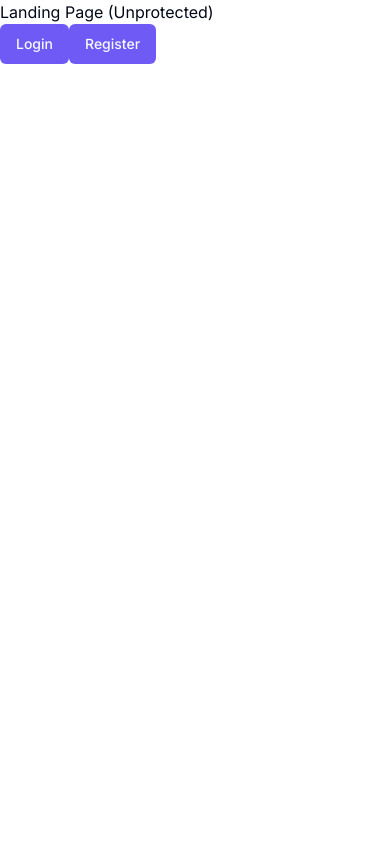
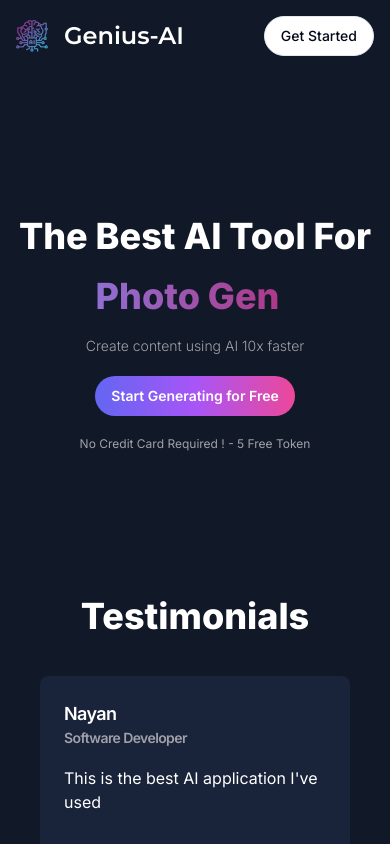
Before and after one commit to GM-Frost/Genius-AI-SaaS, a Next.js app: page / in a window 390 px wide. Built offline with nearby package versions, Linux system fonts and the light colour scheme; no server answers.

Commit message:
LandingPage init

```diff
--- /dev/null
+++ b/app/(landing)/layout.tsx
@@ -0,0 +1,9 @@
+const LandingLayout = ({ children }: { children: React.ReactNode }) => {
+  return (
+    <main className="h-full bg-[#111827] overflow-auto">
+      <div className="mx-auto max-w-screen-xl h-full w-full">{children}</div>
+    </main>
+  );
+};
+
+export default LandingLayout;
--- a/app/(landing)/page.tsx
+++ b/app/(landing)/page.tsx
@@ -1,19 +1,13 @@
-import { Button } from "@/components/ui/button";
-import Link from "next/link";
-import React from "react";
+import LandingContent from "@/components/LandingContent";
+import LandingHero from "@/components/LandingHero";
+import LandingNavbar from "@/components/LandingNavbar";
 
 const LandingPage = () => {
   return (
-    <div>
-      Landing Page (Unprotected)
-      <div>
-        <Link href="sign-in">
-          <Button>Login</Button>
-        </Link>
-        <Link href="sign-in">
-          <Button>Register</Button>
-        </Link>
-      </div>
+    <div className="h-full">
+      <LandingNavbar />
+      <LandingHero />
+      <LandingContent />
     </div>
   );
 };
--- /dev/null
+++ b/components/LandingContent.tsx
@@ -0,0 +1,54 @@
+import React from "react";
+import { Card, CardContent, CardHeader, CardTitle } from "./ui/card";
+
+const testimonials = [
+  {
+    name: "Nayan",
+    avatar: "A",
+    title: "Software Developer",
+    description: "This is the best AI application I've used",
+  },
+  {
+    name: "Yash",
+    avatar: "Y",
+    title: "Front End Developer",
+    description: "This is much smoother than other AI",
+  },
+  {
+    name: "Ujjwal",
+    avatar: "U",
+    title: "Engineer",
+    description: "I can finally get free AI images",
+  },
+];
+const LandingContent = () => {
+  return (
+    <div className="px-10 pb-20">
+      <h2 className="text-center text-4xl text-white font-extrabold mb-10">
+        Testimonials
+      </h2>
+      <div className="grid grid-cols-1 sm:grid-cols-2 md:grid-cols-3 lg:grid-cols-4 gap-4">
+        {testimonials.map((item) => (
+          <Card
+            key={item.description}
+            className="bg-[#192339] border-none text-white"
+          >
+            <CardHeader>
+              <CardTitle className="flex items-center gap-x-2">
+                <div>
+                  <p className="text-lg">{item.name}</p>
+                  <p className="text-zinc-400 text-sm">{item.title}</p>
+                </div>
+              </CardTitle>
+              <CardContent className="pt-3 px-0">
+                {item.description}
+              </CardContent>
+            </CardHeader>
+          </Card>
+        ))}
+      </div>
+    </div>
+  );
+};
+
+export default LandingContent;
--- /dev/null
+++ b/components/LandingHero.tsx
@@ -0,0 +1,46 @@
+"use client";
+import { useAuth } from "@clerk/nextjs";
+import Link from "next/link";
+import TypewriterComponent from "typewriter-effect";
+import { Button } from "@/components/ui/button";
+
+const optionsArray = [
+  "Chatbot.",
+  "Photo Generation",
+  "Music Generation",
+  "Code Generation",
+  "Video Generation",
+];
+const LandingHero = () => {
+  const { isSignedIn } = useAuth();
+  return (
+    <div className="text-white font-bold py-36 text-center space-y-5">
+      <div className="text-4xl sm:text-5xl md:text-6xl lg:text-7xl space-y-5 font-extrabold">
+        <h1>The Best AI Tool For</h1>
+        <div className="text-transparent bg-clip-text bg-gradient-to-r from-indigo-400 to-pink-700">
+          <TypewriterComponent
+            options={{ strings: optionsArray, autoStart: true, loop: true }}
+          />
+        </div>
+      </div>
+      <div className="text-sm md:text-xl font-light text-zinc-400">
+        Create content using AI 10x faster
+      </div>
+      <div>
+        <Link href={isSignedIn ? "/dashboard" : "/sign-up"}>
+          <Button
+            variant="premium"
+            className="md:text-lg p-4 md:p-6 rounded-full font-semibold"
+          >
+            Start Generating for Free
+          </Button>
+        </Link>
+      </div>
+      <div className="text-zinc-400 text-xs md:text-sm font-normal">
+        No Credit Card Required ! - 5 Free Token
+      </div>
+    </div>
+  );
+};
+
+export default LandingHero;
--- /dev/null
+++ b/components/LandingNavbar.tsx
@@ -0,0 +1,39 @@
+"use client";
+
+import { Montserrat } from "next/font/google";
+import Image from "next/image";
+import Link from "next/link";
+import { useAuth } from "@clerk/nextjs";
+
+import { cn } from "@/lib/utils";
+import { Button } from "@/components/ui/button";
+
+const font = Montserrat({
+  weight: "600",
+  subsets: ["latin"],
+});
+const LandingNavbar = () => {
+  const { isSignedIn } = useAuth(); //for use client
+
+  return (
+    <nav className="p-4 bg-transparent flex items-center justify-between">
+      <Link href="/" className="flex items-center">
+        <div className="relative h-8 w-8 mr-4">
+          <Image fill alt="logo" src="/logo.png" />
+        </div>
+        <h1 className={cn("text-2xl font-bold text-white", font.className)}>
+          Genius-AI
+        </h1>
+      </Link>
+      <div className="flex items-center gap-x-2">
+        <Link href={isSignedIn ? "/dashboard" : "/sign-up"}>
+          <Button variant="outline" className="rounded-full">
+            Get Started
+          </Button>
+        </Link>
+      </div>
+    </nav>
+  );
+};
+
+export default LandingNavbar;
--- a/package.json
+++ b/package.json
@@ -34,6 +34,7 @@
     "stripe": "^14.5.0",
     "tailwind-merge": "^2.0.0",
     "tailwindcss-animate": "^1.0.7",
+    "typewriter-effect": "^2.21.0",
     "zod": "^3.22.4",
     "zustand": "^4.4.6"
   },
```
Also changed, not shown: 1 other file (tests, documents, lock files or other folders).
